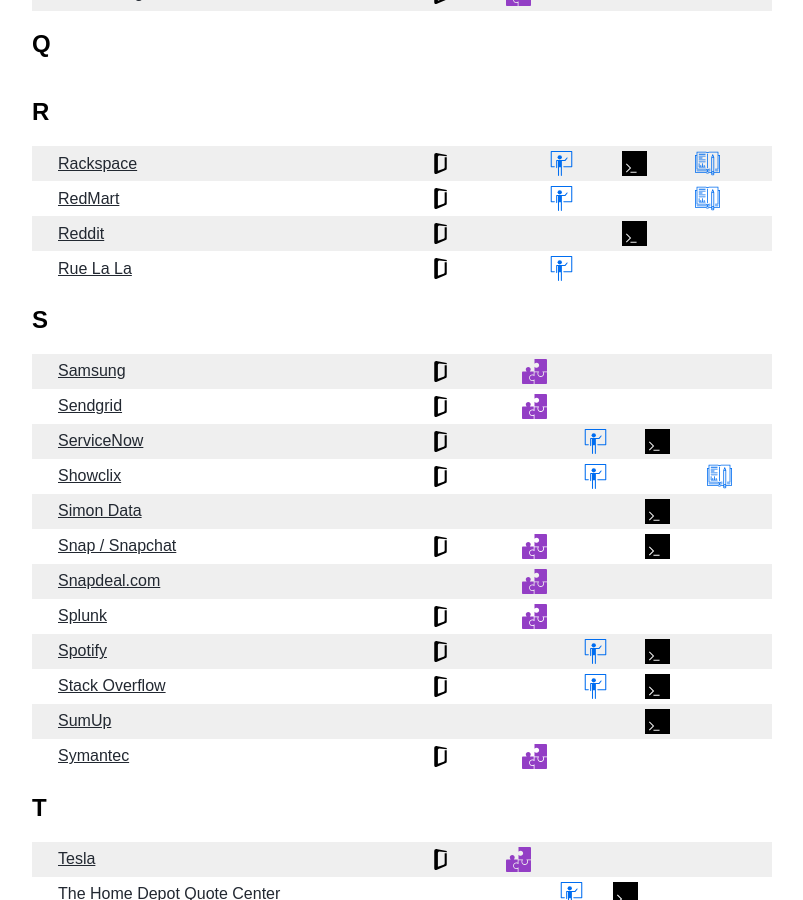
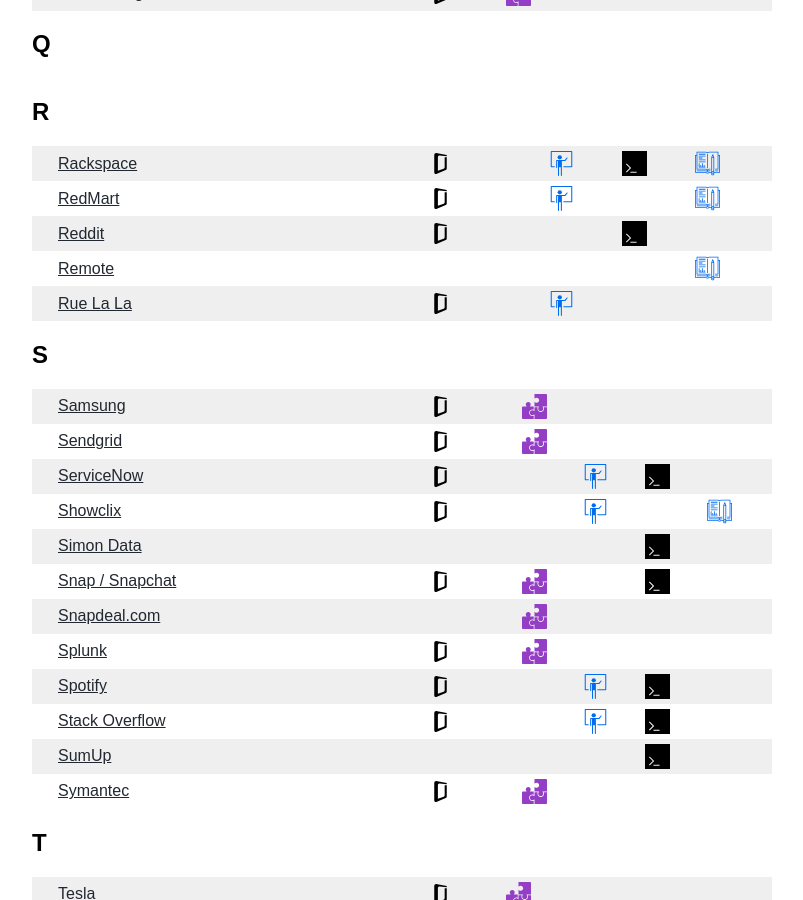
Before and after one commit to cheesesashimi/theywhiteboardedme, a Jekyll site: the page built from pages/companies-that-whiteboard.md, in a window 1280 px wide and 900 px high, scrolled down 4236 px. Shown: the whole window, without its empty margins (238-1041 px from the left). Built offline with Jekyll 4.4.1, drawn with Linux system fonts in a browser that asks for light colours.

Commit message:
added Remote.com

```diff
--- a/_data/companies_that_whiteboard/r.yml
+++ b/_data/companies_that_whiteboard/r.yml
@@ -22,6 +22,11 @@
   interview_types:
   - live_coding
 
+- name: Remote
+  url: https://www.remote.com
+  interview_types:
+  - homework
+
 - name: Rue La La
   url: https://www.ruelala.com/
   glassdoor: https://www.glassdoor.com/Interview/Rue-La-La-Interview-Questions-E369485.htm
```
